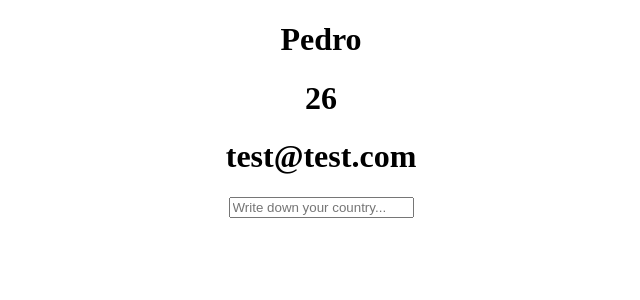
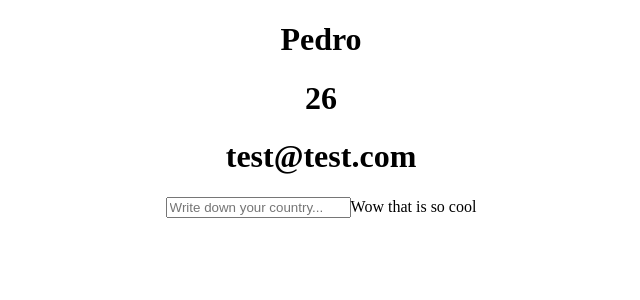
Before and after one commit to MarcinSQL/typescript-react-app, a React (Create React App) app: page / in a window 1280 px wide. Shown: the top 300 px of the page, without its empty margins (319-959 px from the left). Built offline with nearby package versions, Linux system fonts and the light colour scheme.

Commit message:
Added hairColor to Person information

```diff
--- a/src/App.tsx
+++ b/src/App.tsx
@@ -1,6 +1,6 @@
 import React, {FC} from "react";
 import "./App.css";
-import { Person }  from "./components/Person";
+import { Person, HairColor }  from "./components/Person";
 
 const App: FC = () => {
   //TS deff
@@ -17,7 +17,7 @@ const App: FC = () => {
   // }
 
   return <div className="App">
-    <Person name={"Pedro"} age={26} email={`test@test.com`}/>
+    <Person name={"Pedro"} age={26} email={`test@test.com`} hairColor={HairColor.Pink}/>
   </div>;
 }
 
--- a/src/components/Person.tsx
+++ b/src/components/Person.tsx
@@ -1,10 +1,16 @@
 import { FC, useState, ChangeEvent } from "react";
 
+export enum HairColor {
+  Blonde = "Your hair is blonde, good for you",
+  Brown = "Cool hair color",
+  Pink = "Wow that is so cool",
+}
 interface Props {
   name: string;
   age: number;
   email: string;
   //getName: (name: string) => string;
+  hairColor: HairColor;
 }
 
 export const Person: FC<Props> = (props) => {
@@ -12,15 +18,19 @@ export const Person: FC<Props> = (props) => {
 
   const onCountryChange = (event: ChangeEvent<HTMLInputElement>) => {
     setCountry(event.target.value);
-  }
+  };
 
   return (
     <div>
       <h1>{props.name}</h1>
       <h1>{props.age}</h1>
       <h1>{props.email}</h1>
-      <input onChange={onCountryChange} placeholder="Write down your country..." />
+      <input
+        onChange={onCountryChange}
+        placeholder="Write down your country..."
+      />
       {country}
+      {props.hairColor}
     </div>
   );
 };
```
